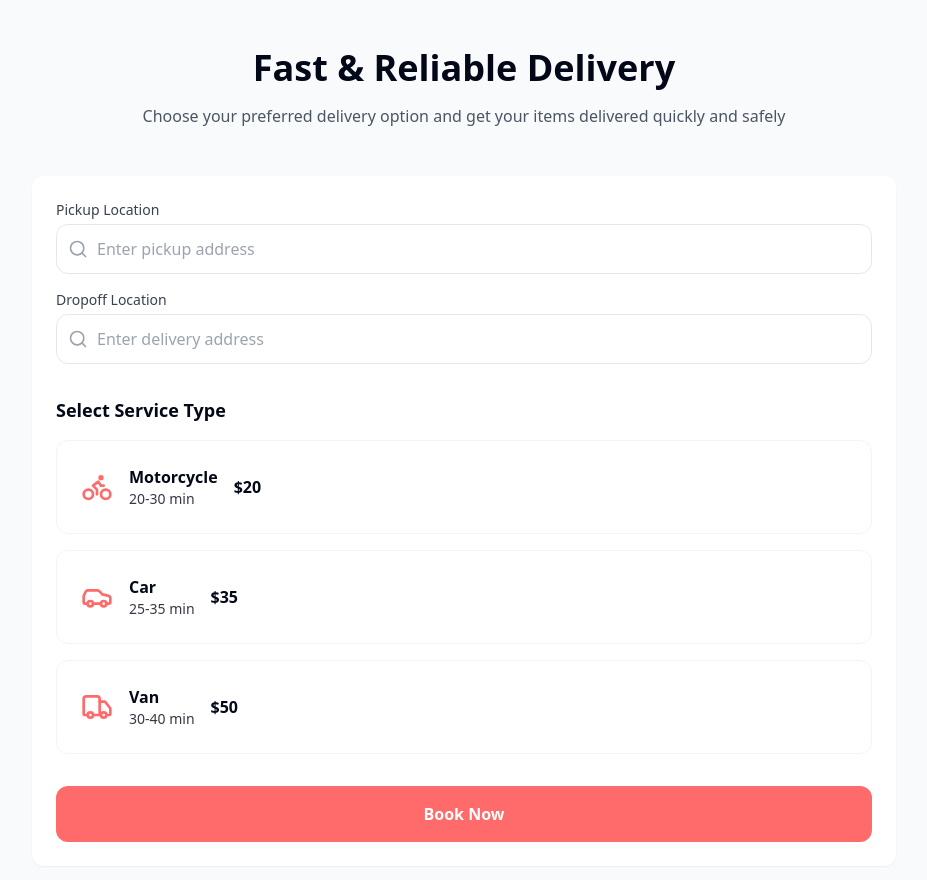
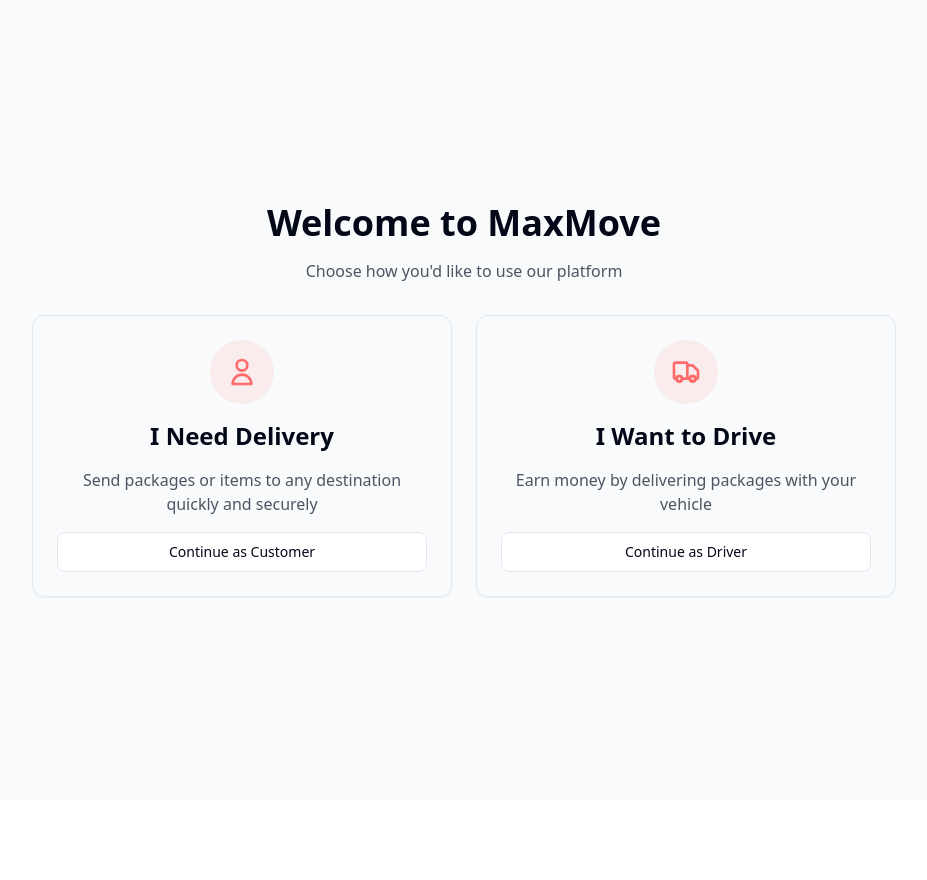
Before and after one commit to maxvaljan/maxmove-delivery-webapp, a React (Vite) app: page / in a window 1280 px wide. Shown: the top 880 px of the page, without its empty margins (176-1103 px from the left). After the commit the page ends 800 px from the top, so only its background shows below. Built offline with nearby package versions, Linux system fonts and the light colour scheme.

Commit message:
Integrate registration screen
Add functionality for user registration, allowing users to register as either a driver or a customer seeking transportation services.
[skip gpt_engineer]

```diff
--- a/src/App.tsx
+++ b/src/App.tsx
@@ -2,7 +2,8 @@ import { Toaster } from "@/components/ui/toaster";
 import { Toaster as Sonner } from "@/components/ui/sonner";
 import { TooltipProvider } from "@/components/ui/tooltip";
 import { QueryClient, QueryClientProvider } from "@tanstack/react-query";
-import { BrowserRouter, Routes, Route } from "react-router-dom";
+import { BrowserRouter, Routes, Route, Navigate } from "react-router-dom";
+import Registration from "./pages/Registration";
 import Index from "./pages/Index";
 
 const queryClient = new QueryClient();
@@ -14,7 +15,8 @@ const App = () => (
       <Sonner />
       <BrowserRouter>
         <Routes>
-          <Route path="/" element={<Index />} />
+          <Route path="/" element={<Registration />} />
+          <Route path="/delivery" element={<Index />} />
         </Routes>
       </BrowserRouter>
     </TooltipProvider>
--- /dev/null
+++ b/src/pages/Registration.tsx
@@ -0,0 +1,115 @@
+import { useState } from "react";
+import { useNavigate } from "react-router-dom";
+import { motion } from "framer-motion";
+import { Button } from "@/components/ui/button";
+import { Card } from "@/components/ui/card";
+import { toast } from "sonner";
+
+const Registration = () => {
+  const navigate = useNavigate();
+  const [selectedRole, setSelectedRole] = useState<"driver" | "customer" | null>(null);
+
+  const handleRoleSelection = (role: "driver" | "customer") => {
+    setSelectedRole(role);
+    toast.success(`Registered as ${role}`);
+    // For now, just navigate to the main page after selection
+    navigate("/delivery");
+  };
+
+  return (
+    <div className="min-h-screen bg-gray-50 flex items-center justify-center p-4">
+      <motion.div
+        initial={{ opacity: 0, y: 20 }}
+        animate={{ opacity: 1, y: 0 }}
+        className="w-full max-w-4xl"
+      >
+        <div className="text-center mb-8">
+          <h1 className="text-4xl font-bold mb-4">Welcome to MaxMove</h1>
+          <p className="text-gray-600 max-w-2xl mx-auto">
+            Choose how you'd like to use our platform
+          </p>
+        </div>
+
+        <div className="grid md:grid-cols-2 gap-6 px-4">
+          <Card
+            className={`p-6 cursor-pointer transition-all hover:shadow-lg ${
+              selectedRole === "customer" ? "ring-2 ring-primary" : ""
+            }`}
+            onClick={() => handleRoleSelection("customer")}
+          >
+            <motion.div
+              whileHover={{ scale: 1.02 }}
+              className="text-center space-y-4"
+            >
+              <div className="bg-primary/10 rounded-full p-4 w-16 h-16 mx-auto flex items-center justify-center">
+                <svg
+                  className="w-8 h-8 text-primary"
+                  fill="none"
+                  stroke="currentColor"
+                  viewBox="0 0 24 24"
+                >
+                  <path
+                    strokeLinecap="round"
+                    strokeLinejoin="round"
+                    strokeWidth="2"
+                    d="M16 7a4 4 0 11-8 0 4 4 0 018 0zM12 14a7 7 0 00-7 7h14a7 7 0 00-7-7z"
+                  />
+                </svg>
+              </div>
+              <h2 className="text-2xl font-semibold">I Need Delivery</h2>
+              <p className="text-gray-600">
+                Send packages or items to any destination quickly and securely
+              </p>
+              <Button className="w-full" variant="outline">
+                Continue as Customer
+              </Button>
+            </motion.div>
+          </Card>
+
+          <Card
+            className={`p-6 cursor-pointer transition-all hover:shadow-lg ${
+              selectedRole === "driver" ? "ring-2 ring-primary" : ""
+            }`}
+            onClick={() => handleRoleSelection("driver")}
+          >
+            <motion.div
+              whileHover={{ scale: 1.02 }}
+              className="text-center space-y-4"
+            >
+              <div className="bg-primary/10 rounded-full p-4 w-16 h-16 mx-auto flex items-center justify-center">
+                <svg
+                  className="w-8 h-8 text-primary"
+                  fill="none"
+                  stroke="currentColor"
+                  viewBox="0 0 24 24"
+                >
+                  <path
+                    strokeLinecap="round"
+                    strokeLinejoin="round"
+                    strokeWidth="2"
+                    d="M9 17a2 2 0 11-4 0 2 2 0 014 0zM19 17a2 2 0 11-4 0 2 2 0 014 0z"
+                  />
+                  <path
+                    strokeLinecap="round"
+                    strokeLinejoin="round"
+                    strokeWidth="2"
+                    d="M13 16V6a1 1 0 00-1-1H4a1 1 0 00-1 1v10a1 1 0 001 1h1m8-1a1 1 0 01-1 1H9m4-1V8a1 1 0 011-1h2.586a1 1 0 01.707.293l3.414 3.414a1 1 0 01.293.707V16a1 1 0 01-1 1h-1m-6-1a1 1 0 001 1h1M5 17a2 2 0 104 0m-4 0a2 2 0 114 0m6 0a2 2 0 104 0m-4 0a2 2 0 114 0"
+                  />
+                </svg>
+              </div>
+              <h2 className="text-2xl font-semibold">I Want to Drive</h2>
+              <p className="text-gray-600">
+                Earn money by delivering packages with your vehicle
+              </p>
+              <Button className="w-full" variant="outline">
+                Continue as Driver
+              </Button>
+            </motion.div>
+          </Card>
+        </div>
+      </motion.div>
+    </div>
+  );
+};
+
+export default Registration;
```
